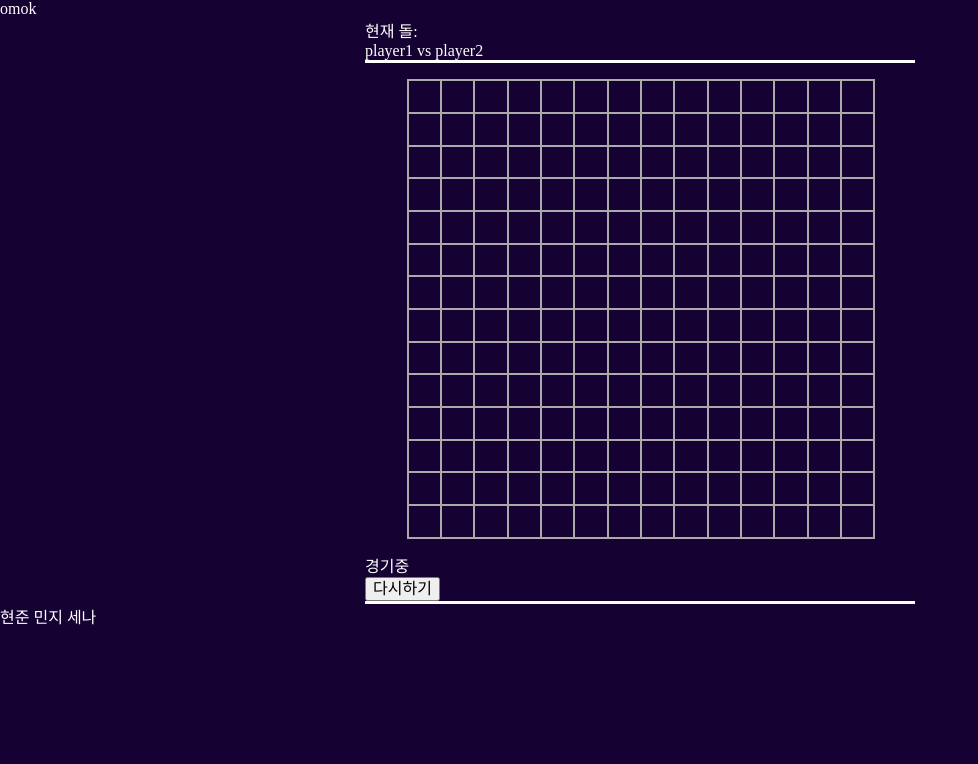
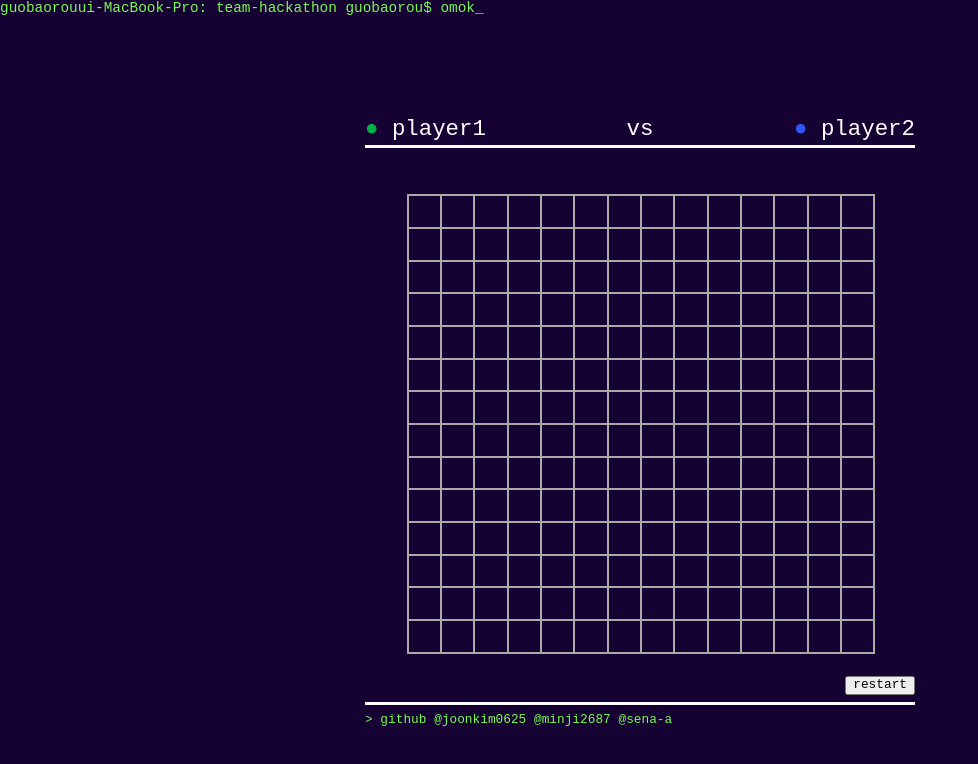
Before and after one commit to sena-a/hackathon-omok, a website built with Parcel: page src/index.html in a window 1280 px wide. Shown: the whole page, without its empty margins (0-978 px from the left). Built offline with nearby package versions, Linux system fonts and the light colour scheme.

Commit message:
update index.scss finised the main game-board design

```diff
--- a/src/index.html
+++ b/src/index.html
@@ -18,13 +18,26 @@
 
 
     <header class="header">
-      <h1>omok</h1>
+      <h1>guobaorouui-MacBook-Pro: team-hackathon guobaorou$ omok_</h1>
     </header>
 
 
     <div class="main">
-      <div class="player-turn">현재 돌: </div>
-      <section class="players">player1 vs player2</section>
+      <!-- <div class="player-turn">현재 돌: </div> -->
+      <section class="players">
+
+        <p class="player1">
+          <span class="player1-stone">●</span>
+          <span class="player1-name">player1</span>
+        </p>
+
+        vs
+        <p class="player2">
+          <span class="player2-stone">●</span>
+          <span class="player2-name">player2</span>
+        </p>
+
+      </section>
       <main class="board-container">
 
         <div class="board">
@@ -735,13 +748,19 @@
           </div>
 
         </div>
+
         <div class="result"></div>
-      <button class="reset">다시하기</button>
+        <div class="reset-container">
+          <button class="reset">restart</button>
+        </div>
       </main>
     </div>
 
     <footer class="footer">
-      현준 민지 세나
+      <p class="github-info">
+        &gt; github <a href="https://github.com/joonkim0625" target ="_blank">@joonkim0625</a> <a href="https://github.com/minji2687" target ="_blank">@minji2687</a>
+        <a href="https://github.com/sena-a" target ="_blank">@sena-a</a>
+      </p>
     </footer>
 
 
--- a/src/index.js
+++ b/src/index.js
@@ -253,7 +253,7 @@ document.querySelector(".reset").addEventListener("click", e => {
     [0, 0, 0, 0, 0, 0, 0, 0, 0, 0, 0, 0, 0, 0, 0],
     [0, 0, 0, 0, 0, 0, 0, 0, 0, 0, 0, 0, 0, 0, 0]
   ];
-  black = false;
+  currentStone = 1
   drawBoard();
 });
 
--- a/src/index.scss
+++ b/src/index.scss
@@ -1,28 +1,65 @@
 @charset "utf-8";
 @import url(css/normalize.css);
 @import url(css/reset.css);
+@import url('https://fonts.googleapis.com/css?family=Roboto+Mono:400,400i,500,500i,700');
 
 // 전체 그룹화
+
+body {
+  font-size: 10px;
+  font-family: ‘Roboto Mono’, monospace;
+
+}
+
+a {
+  text-decoration: none;
+  color: #7afa4f;
+}
+
+
 .container {
   height: 100vh;
   background-color: #160133;
   color: white;
 
+}
+
+.container h1 {
+  margin: 0;
+  font-size: 0.9rem;
+  color: #7afa4f;
+}
+
+// 메인
+.main {
+    width: 550px;
+    margin: 100px auto 0;
+}
+
+.players {
+
+  display: flex;
+  font-size: 1.4rem;
+  padding-bottom: 3px;
+  justify-content: space-between;
 
 }
 
 
-// 메인
-.main {
-    width: 550px;
-    margin: 0 auto;
+.player1-stone {
+  color: #00af43;
+}
+
+.player2-stone {
+  color: #3054f1;
 }
 
 // 바둑판
 .board {
 
   width: 500px;
-  margin: 0 auto;
+  margin: 30px auto 0;
+
 }
 
 .row {
@@ -103,17 +140,19 @@
   width: 80%;
   top: 10%;
   left: 10%;
+
   border-radius: 50%;
 }
 
 // 흑돌
 .col.black::after {
-  background-color: #aaa;
+  background-color: #00af43;
+  // border: 1px solid #fff;
 }
 
 // 백돌
 .col.white::after{
-  background-color: white;
+  background-color: #3054f1;
 }
 
 .board-container {
@@ -121,3 +160,34 @@
   border-top: 3px solid white;
   border-bottom: 3px solid white;
 }
+
+
+// 경기결과 창
+.result {
+  display: none;
+}
+
+
+// 다시하기 버튼
+
+.reset-container {
+  display: flex;
+  flex-direction: row-reverse;
+  margin: 8px 0 7px 0;
+}
+.reset {
+  font-size: 0.8rem;
+  line-height: 1;
+
+}
+
+
+.footer {
+  width: 550px;
+  margin: 7px auto;
+}
+
+.github-info {
+  font-size: 0.8rem;
+  color: #7afa4f;
+}
```
